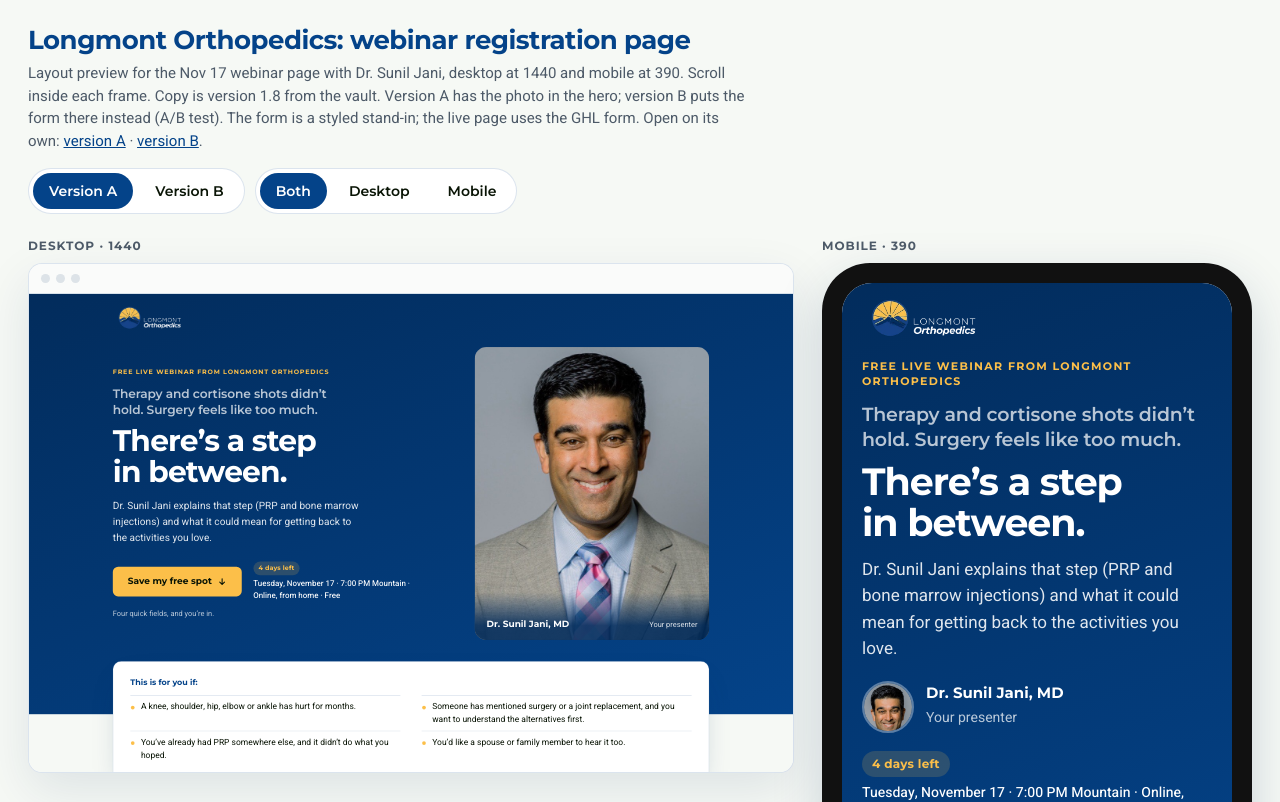
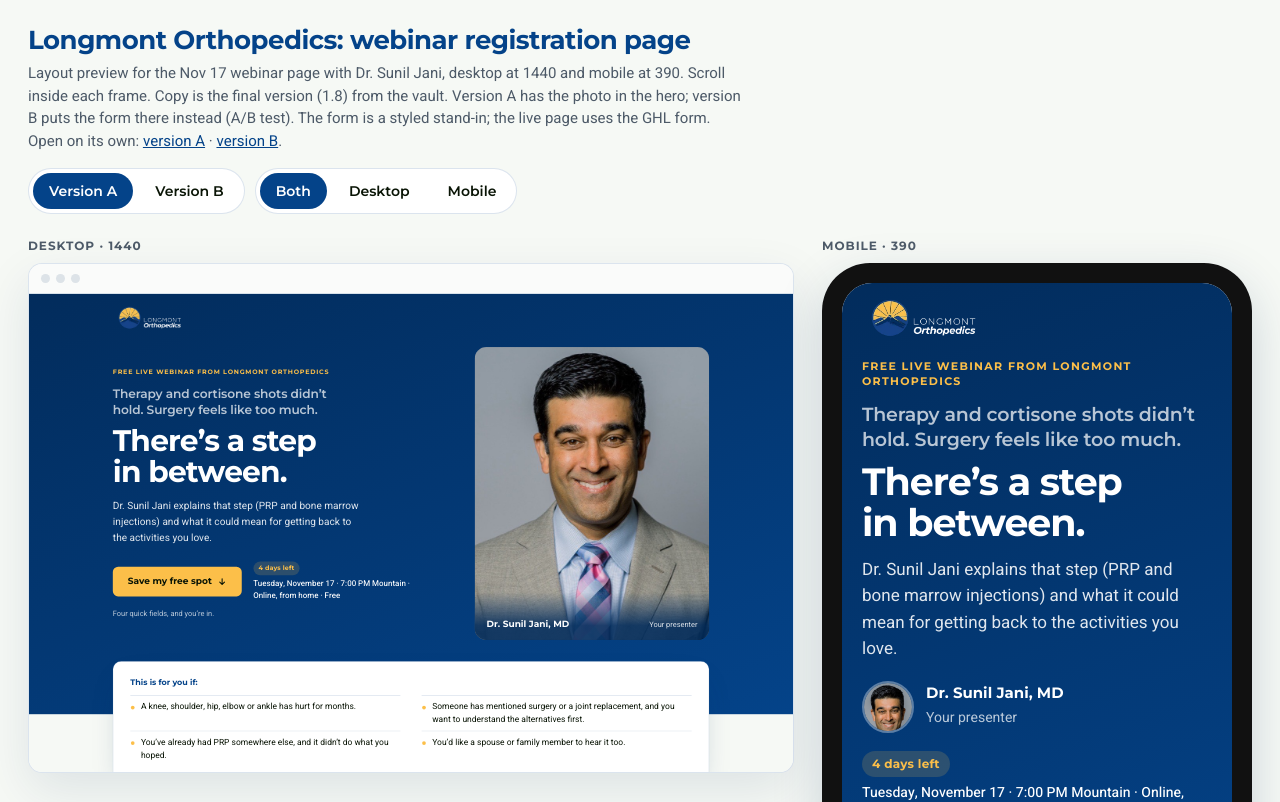
Before and after one commit to godz-onkar/longmont-webinar-lp, a plain HTML site: page index.html in a window 1280 px wide. Shown: the top 802 px of the page. Drawn offline with Linux system fonts and the light colour scheme.

Commit message:
Mark copy final (v1.8)
Co-Authored-By: Claude Opus 5.5 <noreply@anthropic.com>

```diff
--- a/index.html
+++ b/index.html
@@ -52,7 +52,7 @@ h1{font-family:Montserrat,sans-serif;font-weight:700;font-size:26px;letter-spaci
 <div class="top">
   <div>
     <h1>Longmont Orthopedics: webinar registration page</h1>
-    <p>Layout preview for the Nov 17 webinar page with Dr. Sunil Jani, desktop at 1440 and mobile at 390. Scroll inside each frame. Copy is version 1.8 from the vault. Version A has the photo in the hero; version B puts the form there instead (A/B test). The form is a styled stand-in; the live page uses the GHL form. Open on its own: <a href="page.html">version A</a> · <a href="page.html?v=b">version B</a>.</p>
+    <p>Layout preview for the Nov 17 webinar page with Dr. Sunil Jani, desktop at 1440 and mobile at 390. Scroll inside each frame. Copy is the final version (1.8) from the vault. Version A has the photo in the hero; version B puts the form there instead (A/B test). The form is a styled stand-in; the live page uses the GHL form. Open on its own: <a href="page.html">version A</a> · <a href="page.html?v=b">version B</a>.</p>
   </div>
   <div style="display:flex;gap:10px;flex-wrap:wrap">
     <div class="tabs" role="tablist" aria-label="Version" id="ver">
```
